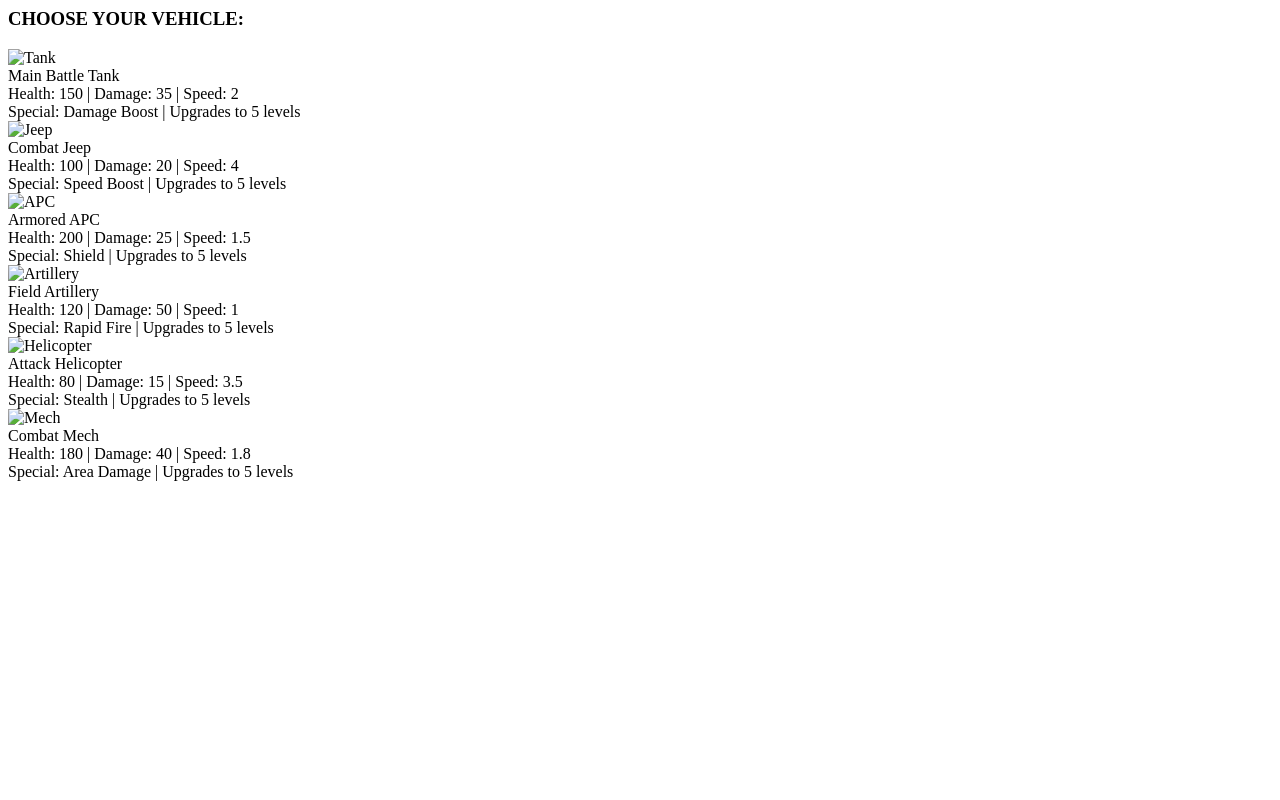
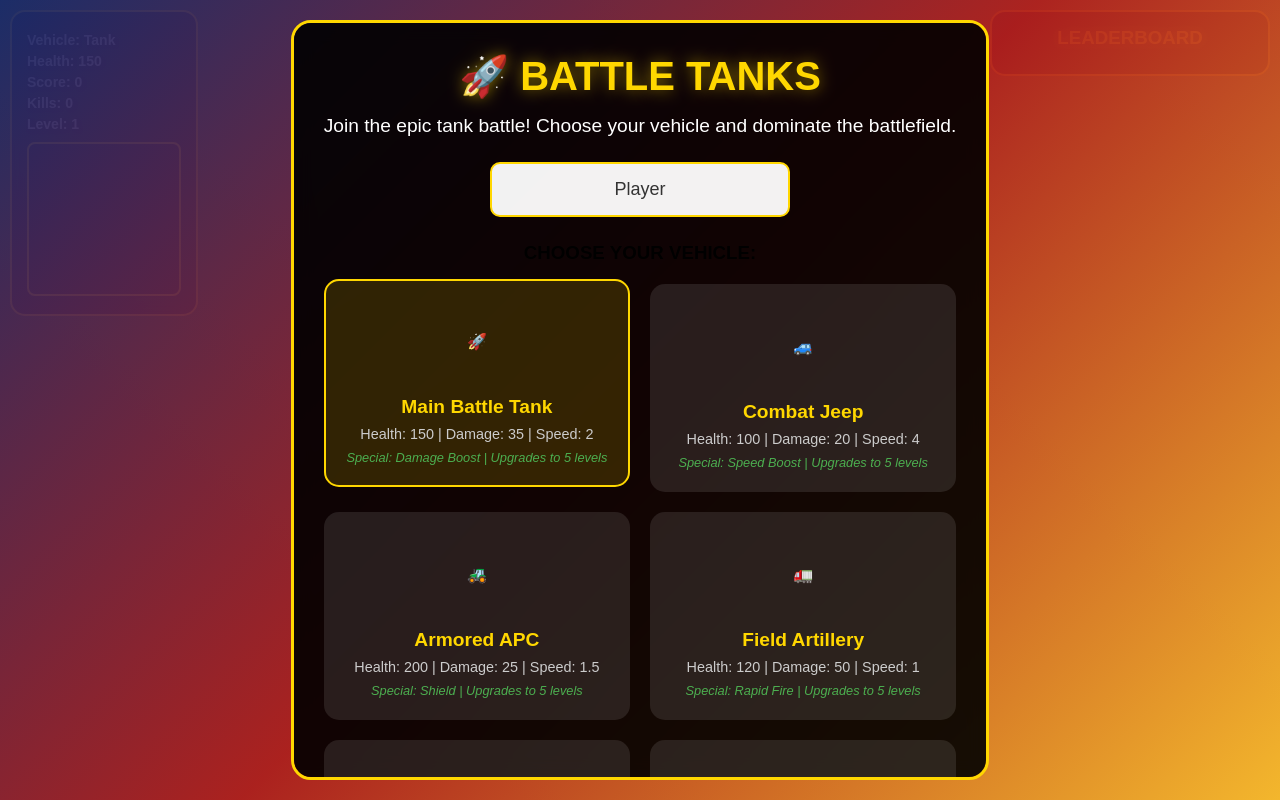
Before and after one commit to NeurobladeFX/tank-arena-server, a website: page tank-arena/public/index.html in a window 1280 px wide. Drawn offline with nearby package versions, Linux system fonts and the light colour scheme; no server answers.

Commit message:
index.html

```diff
--- a/tank-arena/public/index.html
+++ b/tank-arena/public/index.html
@@ -1,49 +1,108 @@
+<!DOCTYPE html>
+<html lang="en">
+<head>
+    <meta charset="UTF-8">
+    <meta name="viewport" content="width=device-width, initial-scale=1.0">
+    <title>Battle Tanks - Multiplayer Game</title>
+    <link rel="stylesheet" href="style.css">
+</head>
+<body>
+    <div id="gameContainer">
+        <canvas id="gameCanvas"></canvas>
+
+        <!-- Game UI -->
+        <div id="gameUI">
+            <div id="playerStats">
+                <div>Vehicle: <span id="vehicleName">Tank</span></div>
+                <div>Health: <span id="health">150</span></div>
+                <div>Score: <span id="score">0</span></div>
+                <div>Kills: <span id="kills">0</span></div>
+                <div>Level: <span id="level">1</span></div>
+            </div>
+            <div id="minimapContainer">
+                <canvas id="minimap"></canvas>
+            </div>
+        </div>
+
+        <!-- Leaderboard -->
+        <div id="leaderboard">
+            <h3>LEADERBOARD</h3>
+            <div id="leaderboard-entries"></div>
+        </div>
+
+        <!-- Mobile Controls -->
+        <div id="mobileControls" class="hidden">
+            <div id="touchArea"></div>
+            <button id="fireButton">FIRE</button>
+        </div>
+
+        <!-- Start Screen -->
+        <div id="startScreen">
+            <div id="startContent">
+                <h1>🚀 BATTLE TANKS</h1>
+                <p>Join the epic tank battle! Choose your vehicle and dominate the battlefield.</p>
+
+                <div id="nameInput">
+                    <input type="text" id="playerNameInput" placeholder="Enter your name" maxlength="15" value="Player">
+                </div>
+
                 <div id="vehicleSelection">
                     <h3>CHOOSE YOUR VEHICLE:</h3>
                     <div class="vehicle-options">
+                        <!-- Tank -->
                         <div class="vehicle-option selected" data-vehicle="tank">
                             <div class="vehicle-preview">
-                <img src="assets/tank_basic_body.png" alt="Tank" class="vehicle-image">
+                                <div class="vehicle-icon">🚀</div>
                             </div>
                             <div class="vehicle-name">Main Battle Tank</div>
                             <div class="vehicle-stats">Health: 150 | Damage: 35 | Speed: 2</div>
                             <div class="upgrade-info">Special: Damage Boost | Upgrades to 5 levels</div>
                         </div>
+
+                        <!-- Jeep -->
                         <div class="vehicle-option" data-vehicle="jeep">
                             <div class="vehicle-preview">
-                <img src="assets/jeep_basic_body.png" alt="Jeep" class="vehicle-image">
+                                <div class="vehicle-icon">🚙</div>
                             </div>
                             <div class="vehicle-name">Combat Jeep</div>
                             <div class="vehicle-stats">Health: 100 | Damage: 20 | Speed: 4</div>
                             <div class="upgrade-info">Special: Speed Boost | Upgrades to 5 levels</div>
                         </div>
+
+                        <!-- APC -->
                         <div class="vehicle-option" data-vehicle="apc">
                             <div class="vehicle-preview">
-                <img src="assets/apc_basic_body.png" alt="APC" class="vehicle-image">
+                                <div class="vehicle-icon">🚜</div>
                             </div>
                             <div class="vehicle-name">Armored APC</div>
                             <div class="vehicle-stats">Health: 200 | Damage: 25 | Speed: 1.5</div>
                             <div class="upgrade-info">Special: Shield | Upgrades to 5 levels</div>
                         </div>
+
+                        <!-- Artillery -->
                         <div class="vehicle-option" data-vehicle="artillery">
                             <div class="vehicle-preview">
-                <img src="assets/artillery_basic_body.png" alt="Artillery" class="vehicle-image">
+                                <div class="vehicle-icon">🚛</div>
                             </div>
                             <div class="vehicle-name">Field Artillery</div>
                             <div class="vehicle-stats">Health: 120 | Damage: 50 | Speed: 1</div>
                             <div class="upgrade-info">Special: Rapid Fire | Upgrades to 5 levels</div>
                         </div>
+
+                        <!-- Helicopter -->
                         <div class="vehicle-option" data-vehicle="helicopter">
                             <div class="vehicle-preview">
-                <img src="assets/helicopter_basic_body.png" alt="Helicopter" class="vehicle-image">
+                                <div class="vehicle-icon">🚁</div>
                             </div>
                             <div class="vehicle-name">Attack Helicopter</div>
                             <div class="vehicle-stats">Health: 80 | Damage: 15 | Speed: 3.5</div>
                             <div class="upgrade-info">Special: Stealth | Upgrades to 5 levels</div>
                         </div>
+
+                        <!-- Mech -->
                         <div class="vehicle-option" data-vehicle="mech">
                             <div class="vehicle-preview">
-                <img src="assets/mech_basic_body.png" alt="Mech" class="vehicle-image">
+                                <div class="vehicle-icon">🤖</div>
                             </div>
                             <div class="vehicle-name">Combat Mech</div>
                             <div class="vehicle-stats">Health: 180 | Damage: 40 | Speed: 1.8</div>
@@ -51,3 +110,27 @@
                         </div>
                     </div>
                 </div>
+
+                <button id="startButton">START BATTLE</button>
+            </div>
+        </div>
+
+        <!-- Game Over Screen -->
+        <div id="gameOverScreen" class="hidden">
+            <div id="gameOverContent">
+                <h2>MISSION FAILED</h2>
+                <div id="finalStats">
+                    <div>Final Score: <span id="finalScore">0</span></div>
+                    <div>Enemies Destroyed: <span id="finalKills">0</span></div>
+                    <div>Level Reached: <span id="finalLevel">1</span></div>
+                    <div>Survival Time: <span id="survivalTime">0s</span></div>
+                </div>
+                <button id="playAgainButton">PLAY AGAIN</button>
+            </div>
+        </div>
+    </div>
+
+    <script src="/socket.io/socket.io.js"></script>
+    <script src="game.js"></script>
+</body>
+</html>
```
Lines whose indentation alone changed are shown as unchanged.
